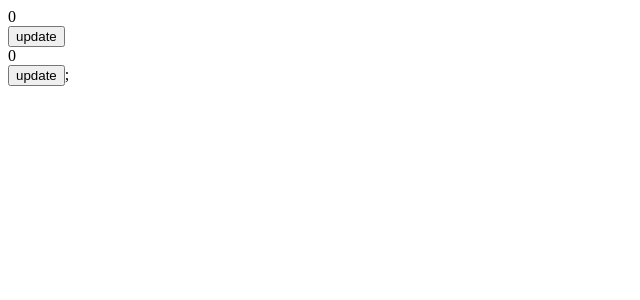
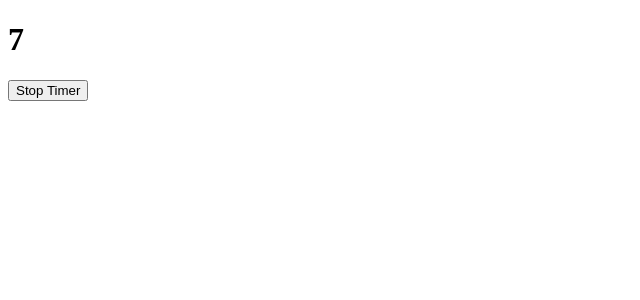
Before and after one commit to Jangalanagababu42/React_Yatra, a React app: page / in a window 1280 px wide. Shown: the top 300 px of the page, without its empty margins (0-640 px from the left). Built offline with nearby package versions, Linux system fonts and the light colour scheme.

Commit message:
feat:Module5--counter with useeffect

```diff
--- a/src/App.js
+++ b/src/App.js
@@ -1,38 +1,17 @@
 import React, { useCallback, useEffect, useState } from "react";
 import Button from "./Button";
 import Text from "./Text";
+import Timer from "./Timer";
 
 function App() {
-  const [data1, setData1] = useState(0);
-  const [data2, setData2] = useState(0);
-  // useEffect(() => {
-  //   console.log(" data1 useeffect running ");
-  // }, [data1]);
-  // useEffect(() => {
-  //   console.log("data2 useeffect running ");
-  // }, [data2]);
+  const [showTimer, ToggleTimer] = useState(true);
 
   return (
     <>
-      {/* <div>{data1}</div> */}
-      <Text ExternalData={data1}></Text>
-      <button
-        onClick={() => {
-          setData1((prev) => prev + 1);
-        }}
-      >
-        update{" "}
+      {showTimer && <Timer customText="this is good clock" />}
+      <button onClick={() => ToggleTimer(!showTimer)}>
+        {showTimer ? "Stop Timer" : "Start Timer"}
       </button>
-      {/* <div>{data2}</div> */}
-      <Text ExternalData={data2}></Text>
-      <button
-        onClick={() => {
-          setData2((prev) => prev + 1);
-        }}
-      >
-        update{" "}
-      </button>
-      ;
     </>
   );
 }
--- /dev/null
+++ b/src/Timer.js
@@ -0,0 +1,38 @@
+// Timer.js
+import React, { useEffect, useState } from "react";
+
+function Timer(props) {
+  const { customText } = props;
+  const [counter, setCounter] = useState(0);
+  useEffect(() => {
+    const interval = setInterval(() => {
+      console.log("i am running set interval");
+      setCounter((prev) => prev + 1);
+    }, 1000);
+    console.log("creating interval with ID " + interval);
+    return () => {
+      console.log("i was unmounted");
+      console.log("creating interval with ID " + interval);
+      clearInterval(interval);
+    };
+  }, []);
+  useEffect(() => {
+    return () => {
+      console.log("cleaning up function for 2nd useeffect with dependecies");
+    };
+  }, [customText]);
+
+  useEffect(() => {
+    console.log("no dependencies so rendering again and again");
+    return () => {
+      console.log("cleaning up function for 3rd useeffect with dependecies");
+    };
+  });
+  return (
+    <div>
+      <h1>{counter}</h1>
+    </div>
+  );
+}
+
+export default Timer;
```
